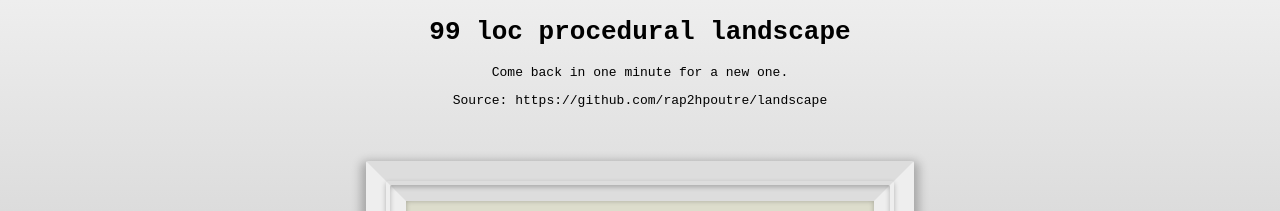
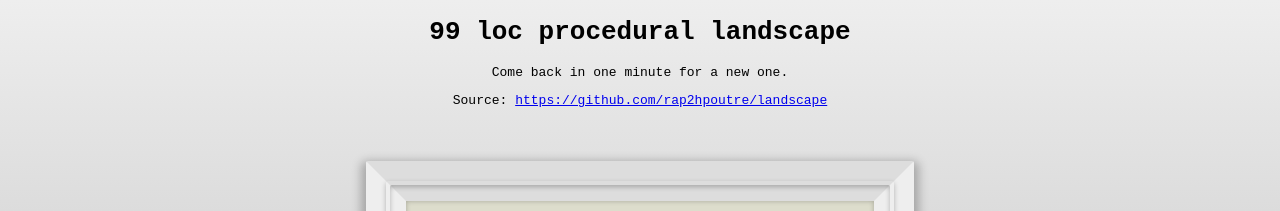
Before and after one commit to rap2hpoutre/landscape-site, a plain HTML site: page index.html in a window 1280 px wide. Shown: the top 211 px of the page. Drawn offline with Linux system fonts and the light colour scheme.

Commit message:
Update index.html

```diff
--- a/index.html
+++ b/index.html
@@ -77,7 +77,8 @@
 
 <div class="container">
   <h1>99 loc procedural landscape</h1>
-  <p>Come back in one minute for a new one.</p><p>Source: https://github.com/rap2hpoutre/landscape</p>
+  <p>Come back in one minute for a new one.</p>
+  <p>Source: <a href="https://github.com/rap2hpoutre/landscape">https://github.com/rap2hpoutre/landscape</a></p>
   <div class="frame">
     <img src="https://html2pdf.raph.site/static/landscape.png" alt="landscape" />
   </div>
```
